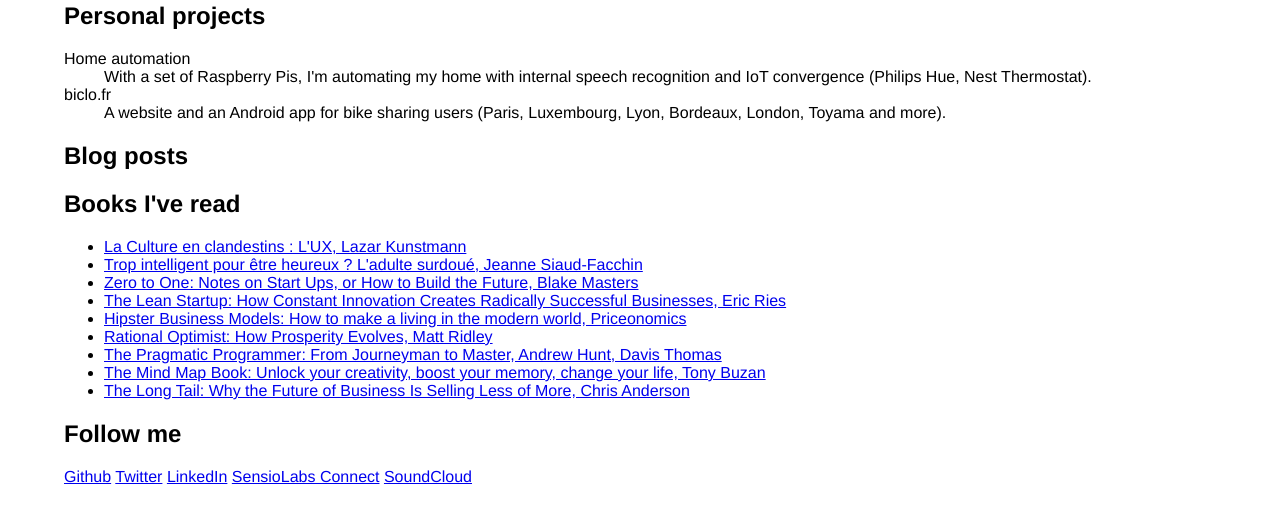
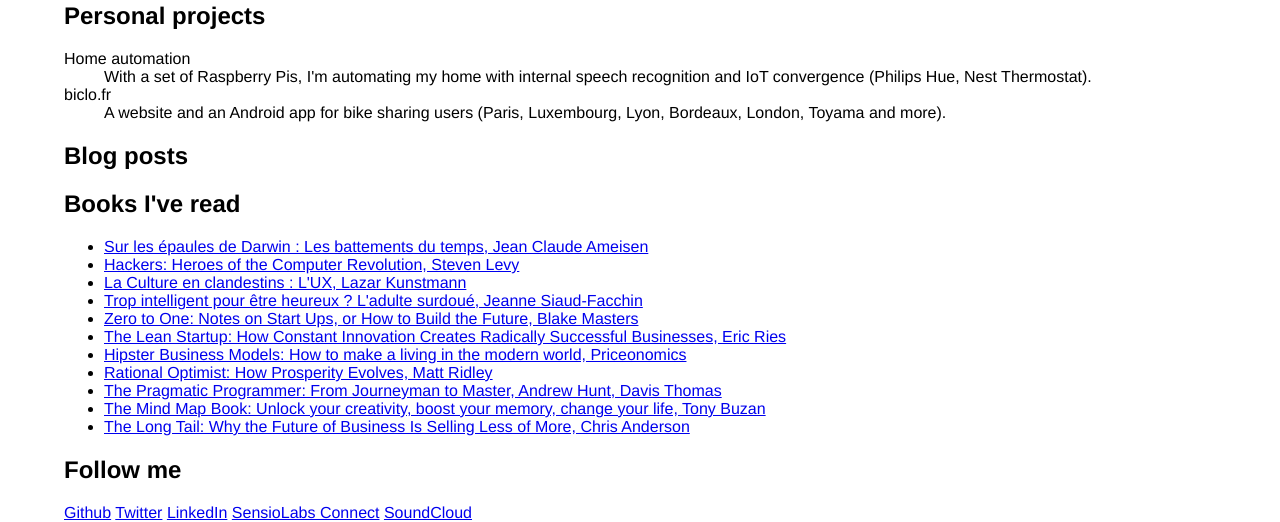
Before and after one commit to didierio/website, a PHP site: template templates/index.html.twig in a window 1280 px wide. Shown: the part 981-1503 px from the top of the page. Before the commit the page ends 1465 px from the top, so only its background shows below. Run offline with PHP 8.4, Linux system fonts and the light colour scheme; the template is opened without the code that fills it, so the values that code supplies are empty; some libraries are stand-ins or nearby versions.

Commit message:
update read books

```diff
--- a/templates/index.html.twig
+++ b/templates/index.html.twig
@@ -84,6 +84,8 @@
         <h2>Books I've read</h2>
 
         <ul>
+            <li><a href="https://www.amazon.fr/Sur-épaules-Darwin-battements-temps/dp/2330021577/">Sur les épaules de Darwin : Les battements du temps, Jean Claude Ameisen</a></li>
+            <li><a href="https://www.amazon.fr/Hackers-Steven-Levy/dp/0141000511/">Hackers: Heroes of the Computer Revolution, Steven Levy</a></li>
             <li><a href="https://www.amazon.fr/Culture-en-clandestins-LUX/dp/2754103414/">La Culture en clandestins : L'UX, Lazar Kunstmann</a></li>
             <li><a href="https://www.amazon.fr/Trop-intelligent-heureux-Ladulte-surdoué/dp/2738120873/">Trop intelligent pour être heureux ? L'adulte surdoué, Jeanne Siaud-Facchin</a></li>
             <li><a href="https://www.amazon.fr/Zero-One-Notes-Start-Future/dp/0753555204/">Zero to One: Notes on Start Ups, or How to Build the Future, Blake Masters</a></li>
```
